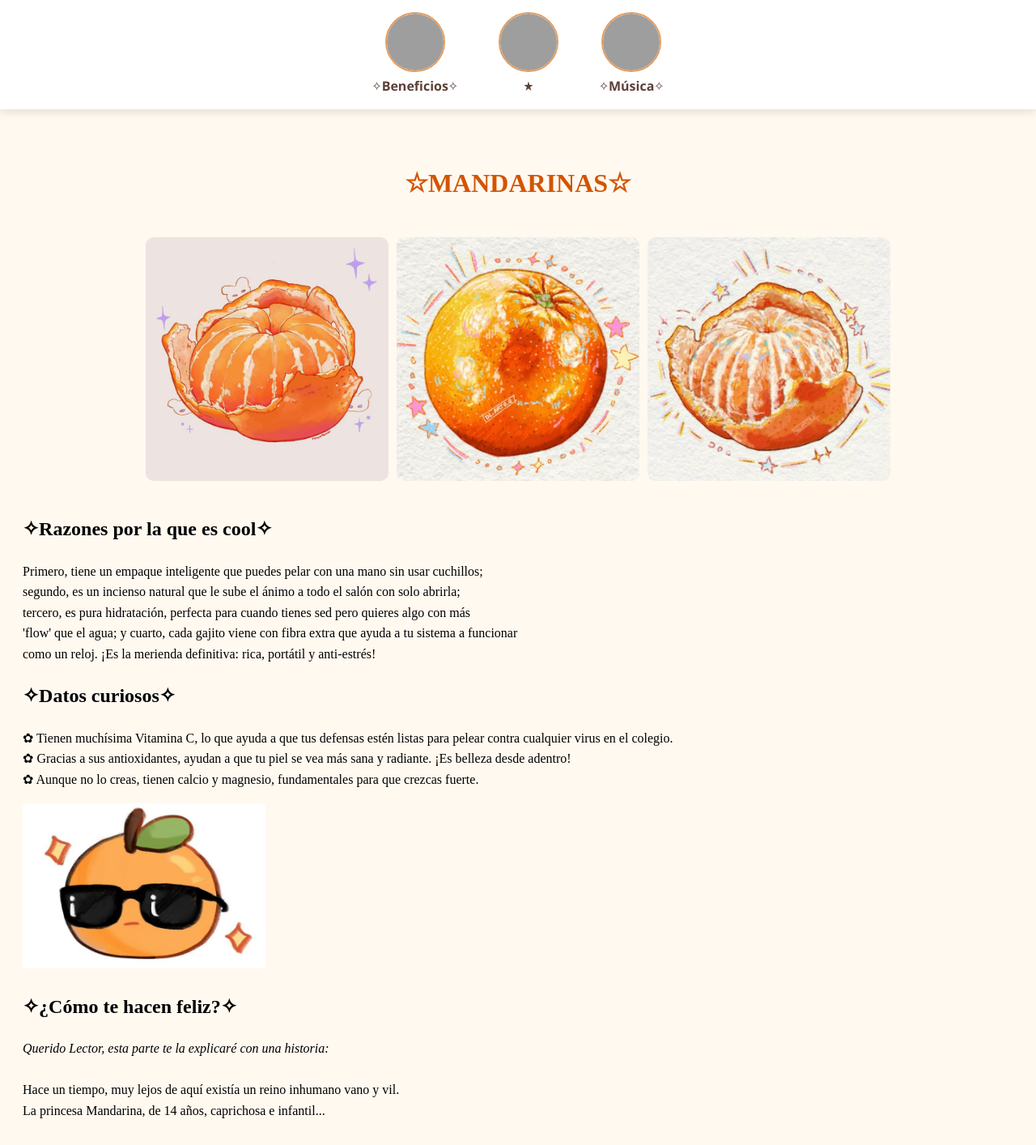
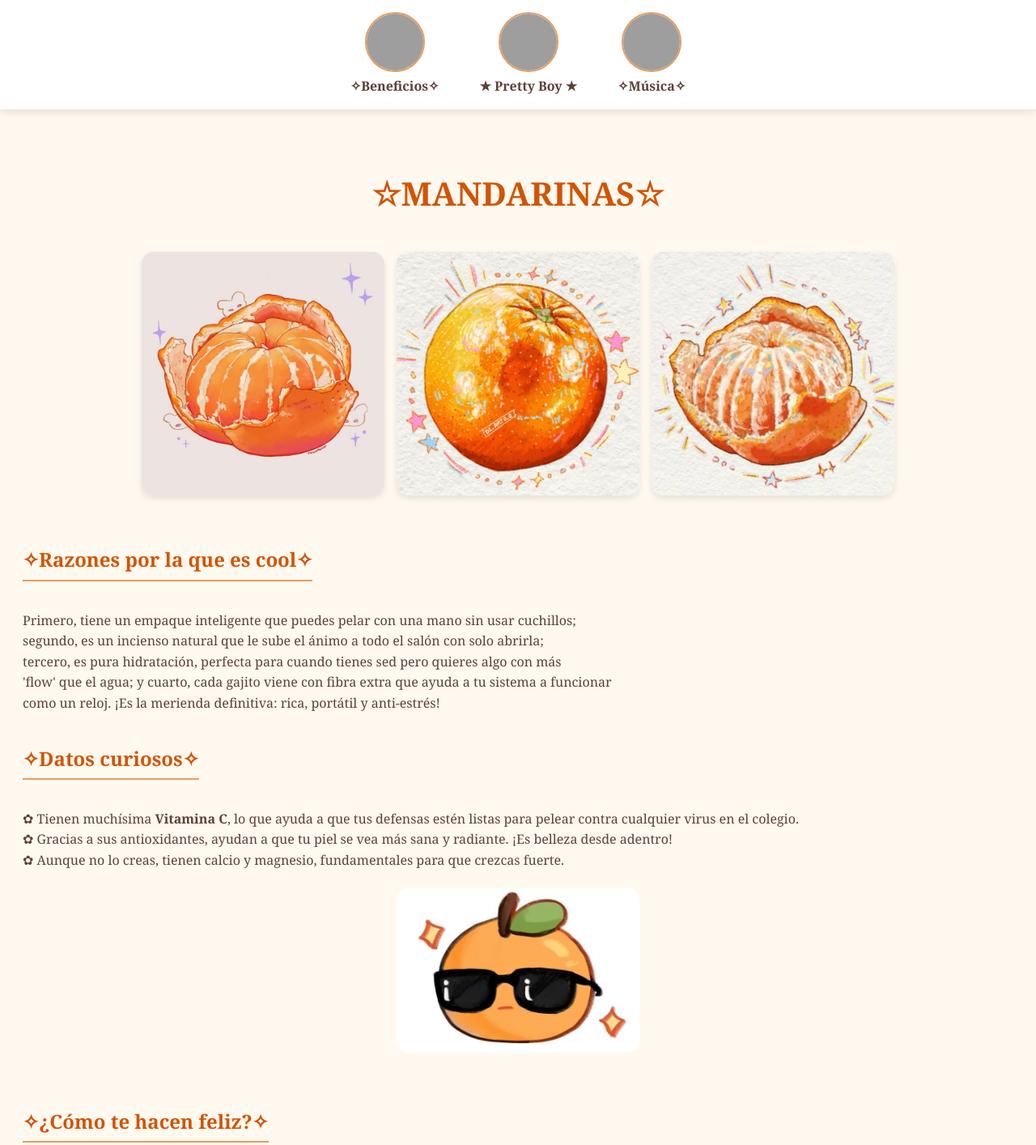
Before and after one commit to xxorixx012-alt/Applepi012, a plain HTML site: page index.html in a window 1280 px wide. Shown: the top 1414 px of the page at 81% size. Drawn offline with Linux system fonts and the light colour scheme; grey boxes are pictures that could not be loaded.

Commit message:
Update index.html

```diff
--- a/index.html
+++ b/index.html
@@ -3,9 +3,20 @@
     <head>
         <meta charset="UTF-8">
         <title>Applepi_Animations - Principal</title>
-       <link rel="icon" type="image/png" href="Imagenes/Logo Cindy.png">
+        <link rel="icon" type="image/png" href="Imagenes/Logo_Cindy.png">
 
         <style>
+            /* CONFIGURACIÓN GLOBAL */
+            body {
+                margin-top: 160px;
+                background-color: #fff9f0;
+                padding: 20px;
+                line-height: 1.6;
+                /* NUEVA LETRA PARA TODA LA PÁGINA */
+                font-family: 'Georgia', 'Times New Roman', serif;
+                color: #5d4037;
+            }
+
             header {
                 position: fixed;
                 top: 0;
@@ -16,24 +27,27 @@
                 z-index: 1000;
                 padding: 15px 0;
             }
+
             nav {
                 display: flex;
                 justify-content: center;
                 gap: 50px;
             }
+
             .nav-item {
                 display: flex;
-                flex-direction: column; /* Texto debajo de la imagen */
+                flex-direction: column;
                 align-items: center;
                 text-decoration: none;
                 color: #5d4037;
-                font-family: 'Segoe UI', Tahoma, Geneva, Verdana, sans-serif;
                 font-weight: bold;
                 transition: 0.3s;
             }
+
             .nav-item:hover {
                 color: #e67e22;
             }
+
             .nav-icon {
                 width: 70px;
                 height: 70px;
@@ -43,26 +57,47 @@
                 margin-bottom: 5px;
                 transition: transform 0.3s;
             }
+
             .nav-item:hover .nav-icon {
                 transform: scale(1.1);
                 border-color: #e67e22;
             }
-            body {
-                margin-top: 160px;
-                background-color: #fff9f0;
-                padding: 20px;
-                line-height: 1.6;
+
+            h1 {
+                text-align: center;
+                color: #d35400;
+                font-size: 2.5em;
             }
-            h1 { text-align: center; color: #d35400; }
+
+            h2 {
+                color: #d35400;
+                border-bottom: 2px solid #e69d5d;
+                display: inline-block;
+                padding-bottom: 5px;
+            }
+
             .fila-imagenes {
                 display: flex;
                 justify-content: center;
-                gap: 10px;
+                gap: 15px;
                 margin: 40px 0;
+                flex-wrap: wrap; /* Para que en celular se acomoden solas */
             }
+
             .fila-imagenes img {
-                border-radius: 10px;
+                border-radius: 15px;
                 object-fit: cover;
+                box-shadow: 0px 4px 8px rgba(0,0,0,0.1);
+            }
+
+            .main-img {
+                display: block;
+                margin: 20px auto;
+                border-radius: 15px;
+            }
+
+            em {
+                color: #e67e22;
             }
         </style>
     </head>
@@ -76,7 +111,7 @@
 
                 <a href="Prettyboy.html" class="nav-item">
                     <img src="https://i.pinimg.com/736x/65/b5/a7/65b5a7ffd297b16c7ee62b8162f2ab15.jpg" class="nav-icon">
-                    <span>★</span>
+                    <span>★ Pretty Boy ★</span>
                 </a>
 
                 <a href="https://www.youtube.com/live/hPt1gUE1zAc?si=7UpgYA56pj7ntkfB" target="_blank" class="nav-item">
@@ -90,8 +125,8 @@
 
         <div class="fila-imagenes">
             <img src="Imagenes/Naranja1.png" width="300px">
-            <img src="Imagenes\Fila2.jpg" width="300px">
-            <img src="Imagenes\Fila1.jpg" width="300px">
+            <img src="Imagenes/Fila2.jpg" width="300px">
+            <img src="Imagenes/Fila1.jpg" width="300px">
         </div>
 
         <h2 id="razones">✧Razones por la que es cool✧</h2>
@@ -105,12 +140,12 @@
 
         <h2>✧Datos curiosos✧</h2>
         <p>
-            ✿ Tienen muchísima Vitamina C, lo que ayuda a que tus defensas estén listas para pelear contra cualquier virus en el colegio.<br>
+            ✿ Tienen muchísima <b>Vitamina C</b>, lo que ayuda a que tus defensas estén listas para pelear contra cualquier virus en el colegio.<br>
             ✿ Gracias a sus antioxidantes, ayudan a que tu piel se vea más sana y radiante. ¡Es belleza desde adentro!<br>
             ✿ Aunque no lo creas, tienen calcio y magnesio, fundamentales para que crezcas fuerte.
         </p>
 
-        <img src="Imagenes/Mandarinacool.png" width="300px">
+        <img src="Imagenes/Mandarinacool.png" width="300px" class="main-img">
 
         <br>
         <h2 id="historia">✧¿Cómo te hacen feliz?✧</h2>
```
